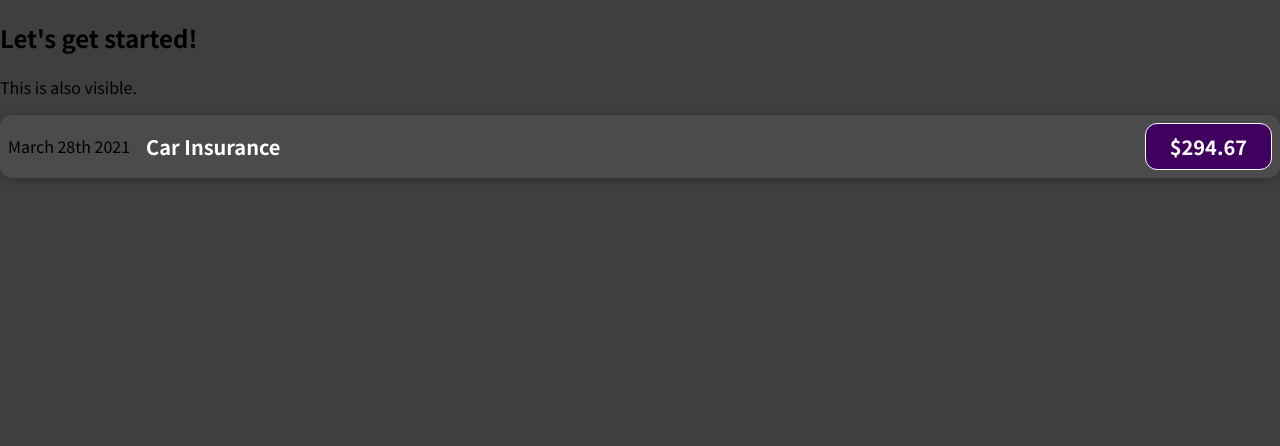
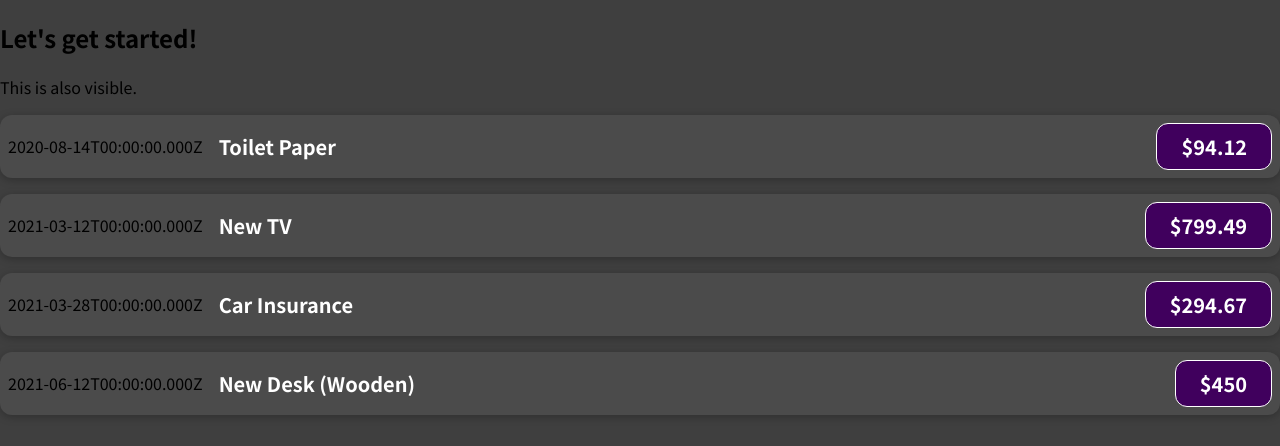
Before and after one commit to jeffjnunez/expense-tracker, a React (Create React App) app: page / in a window 1280 px wide. Shown: the top 446 px of the page. Built offline with nearby package versions, Linux system fonts and the light colour scheme; the HTML template or start-up script is replaced by a standard one.

Commit message:
036 - using props to pass data to components

```diff
--- a/src/App.js
+++ b/src/App.js
@@ -1,11 +1,41 @@
 import ExpenseItem from './components/ExpenseItem';
 
 const App = () => {
+    const exp = [
+        {
+            id: 'e1',
+            title: 'Toilet Paper',
+            amount: 94.12,
+            date: new Date(2020, 7, 14),
+        },
+        {
+            id: 'e2',
+            title: 'New TV',
+            amount: 799.49,
+            date: new Date(2021, 2, 12)
+        },
+        {
+            id: 'e3',
+            title: 'Car Insurance',
+            amount: 294.67,
+            date: new Date(2021, 2, 28),
+        },
+        {
+            id: 'e4',
+            title: 'New Desk (Wooden)',
+            amount: 450,
+            date: new Date(2021, 5, 12),
+        },
+    ];
+
     return (
         <div>
             <h2>Let's get started!</h2>
             <p>This is also visible.</p>
-            <ExpenseItem />
+            <ExpenseItem id={exp[0].id} title={exp[0].title} amount={exp[0].amount} date={exp[0].date} />
+            <ExpenseItem id={exp[1].id} title={exp[1].title} amount={exp[1].amount} date={exp[1].date} />
+            <ExpenseItem id={exp[2].id} title={exp[2].title} amount={exp[2].amount} date={exp[2].date} />
+            <ExpenseItem id={exp[3].id} title={exp[3].title} amount={exp[3].amount} date={exp[3].date} />
         </div>
     );
 }
--- a/src/components/ExpenseItem.js
+++ b/src/components/ExpenseItem.js
@@ -1,12 +1,12 @@
 import './ExpenseItem.css';
 
-const ExpenseItem = () => {
+const ExpenseItem = ({ id, title, amount, date }) => {
     return (
         <div className='expense-item'>
-            <div>March 28th 2021</div>
+            <div>{date.toISOString()}</div>
             <div className='expense-item__description'>
-                <h2>Car Insurance</h2>
-                <div className='expense-item__price'>$294.67</div>
+                <h2>{title}</h2>
+                <div className='expense-item__price'>${amount}</div>
             </div>
         </div>
     );
```
